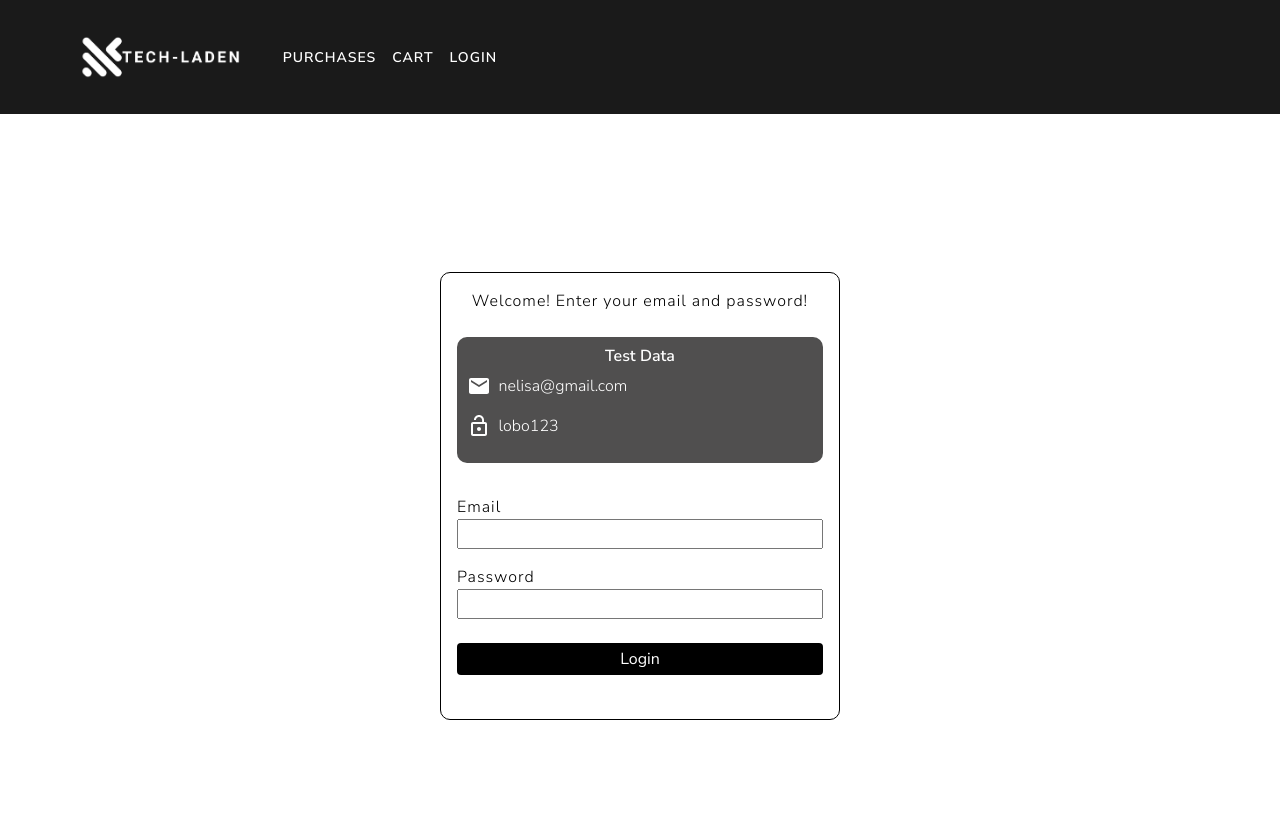
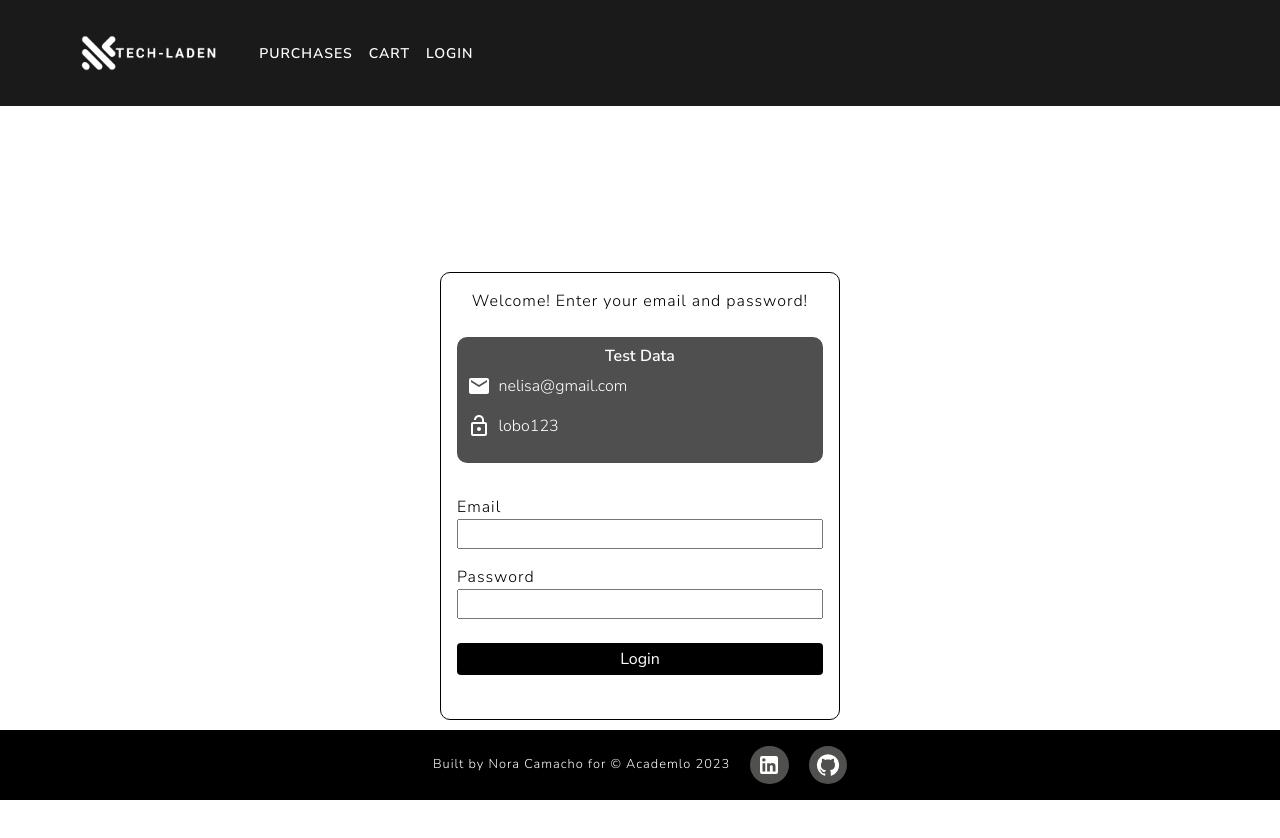
Before and after one commit to noracamacho/front-ecommerce-laden, a React (Vite) app: page /#/login in a window 1280 px wide. Shown: the top 838 px of the page. After the commit the page ends 800 px from the top, so only its background shows below. Built offline with nearby package versions, Linux system fonts and the light colour scheme; no server answers.

Commit message:
Fixing styles

```diff
--- a/src/components/shared/Footer.jsx
+++ b/src/components/shared/Footer.jsx
@@ -5,7 +5,10 @@ import './styles/footer.css'
 
 const Footer = () => {
     return (
-        <footer>
+        <footer className='footer'>
+            <div className="copyright">
+                Built by Nora Camacho for © Academlo 2023
+            </div>
             <div className="social-networks">
                 <a href="https://www.linkedin.com/in/noraelisacamacho/">
                     <LinkedInIcon />
@@ -14,9 +17,6 @@ const Footer = () => {
                     <GitHubIcon />
                 </a>
             </div>
-            <div className="copyright">
-                Built by Nora Camacho for © Academlo 2023
-            </div>
         </footer>
     );
 }
--- a/src/components/shared/styles/appNavBar.css
+++ b/src/components/shared/styles/appNavBar.css
@@ -1,12 +1,5 @@
-/* navbar-nav, me-auto {
-    display: flex;
-    align-items: flex-end;
-    float: right !important;
-    background-color: red !important;
-} */
 .navbar {
     z-index: 10;
-    /* position: fixed; */
 }
 .nav__bar {
     position: fixed !important;
@@ -14,12 +7,10 @@
     left: 0;
     right: 0;
     width: 100%;
-    margin-bottom: 10rem;
+    /* margin-bottom: 10rem; */
 }
 .logo{
-    /* position: absolute; */
-    /* margin-top: .4rem; */
-    height: 3.5rem;
+    height: 3rem;
     margin-left: 0.5rem;
     width: auto;
 }
--- a/src/components/shared/styles/footer.css
+++ b/src/components/shared/styles/footer.css
@@ -1,30 +1,34 @@
-footer {
+.footer {
     background: black;
-    position: absolute;
-    bottom: -133rem;
-    /* bottom: 0; */
+    position: fixed;
+    display: flex;
+    flex-direction: row;
+    justify-content: center;
+    align-items: center;
+    /* bottom: -133rem; */
+    bottom: 0;
     left: 0;
     right: 0;
     z-index: 2;
 }
 
-footer * {
+.footer * {
     color: #fff;
     /* background-color: #50504f; */
 }
-footer .copyright {
+.footer .copyright {
     text-align: center;
     font-size: .8rem;
-    margin-bottom: 10px;
+    margin: 0 10px;
 }
-footer .social-networks {
+.footer .social-networks {
     display: flex;
     justify-content: center;
     margin-bottom: 1rem;
     margin-top: 1rem;
     /* text-align: center; */
 }
-footer .social-networks a {
+.footer .social-networks a {
     display: inline-block;
     width: 2.4rem;
     height: 2.4rem;
--- a/src/index.css
+++ b/src/index.css
@@ -31,6 +31,12 @@ button {
 a {
     text-decoration: none;
     font-family: inherit;
+}
+.App {
+    position: relative;
+    /* background-color: red; */
+    padding-bottom: 20rem;
+    /* height: fit-content !important; */
 }
 .search__section {
     position: relative;
--- a/src/pages/Cart.jsx
+++ b/src/pages/Cart.jsx
@@ -6,8 +6,6 @@ import CartProduct from '../components/Cart/CartProduct'
 import { getUserCartThunk } from '../store/slices/cart.slice'
 import loadConfiguration from '../utils/loadConfiguration'
 import './styles/cart.css'
-
-
 
 const Cart = () => {
 
--- a/src/store/slices/cart.slice.js
+++ b/src/store/slices/cart.slice.js
@@ -1,4 +1,3 @@
-import { CleaningServices } from "@mui/icons-material";
 import { createSlice } from "@reduxjs/toolkit";
 import axios from "axios";
 import loadConfiguration from "../../utils/loadConfiguration";
@@ -24,7 +23,6 @@ export const getUserCartThunk = () => (dispatch) => {
     axios.get(URL, loadConfiguration())
         .then(response => dispatch(setCartGlobal(response.data)))
         .finally(() => dispatch(setIsLoading(false)));
-        // .catch(error => console.log(error))
 }
 
 export const updateQuantityThunk = (id, quantity) => (dispatch) => {
@@ -33,9 +31,6 @@ export const updateQuantityThunk = (id, quantity) => (dispatch) => {
         quantity: quantity
     }
     axios.put('https://e-commerce-api-v2.academlo.tech/api/v1/cart/'+id, newQuantity, loadConfiguration())
-        .then(()=>  {
-            // console.log(response.data);
-            dispatch(getUserCartThunk())
-        })
+        .then(()=> dispatch(getUserCartThunk()))
         .finally(() => dispatch(setIsLoading(false)));
 }
```
Also changed, not shown: src/components/Cart/CartProduct.jsx (+1 -23 lines).
